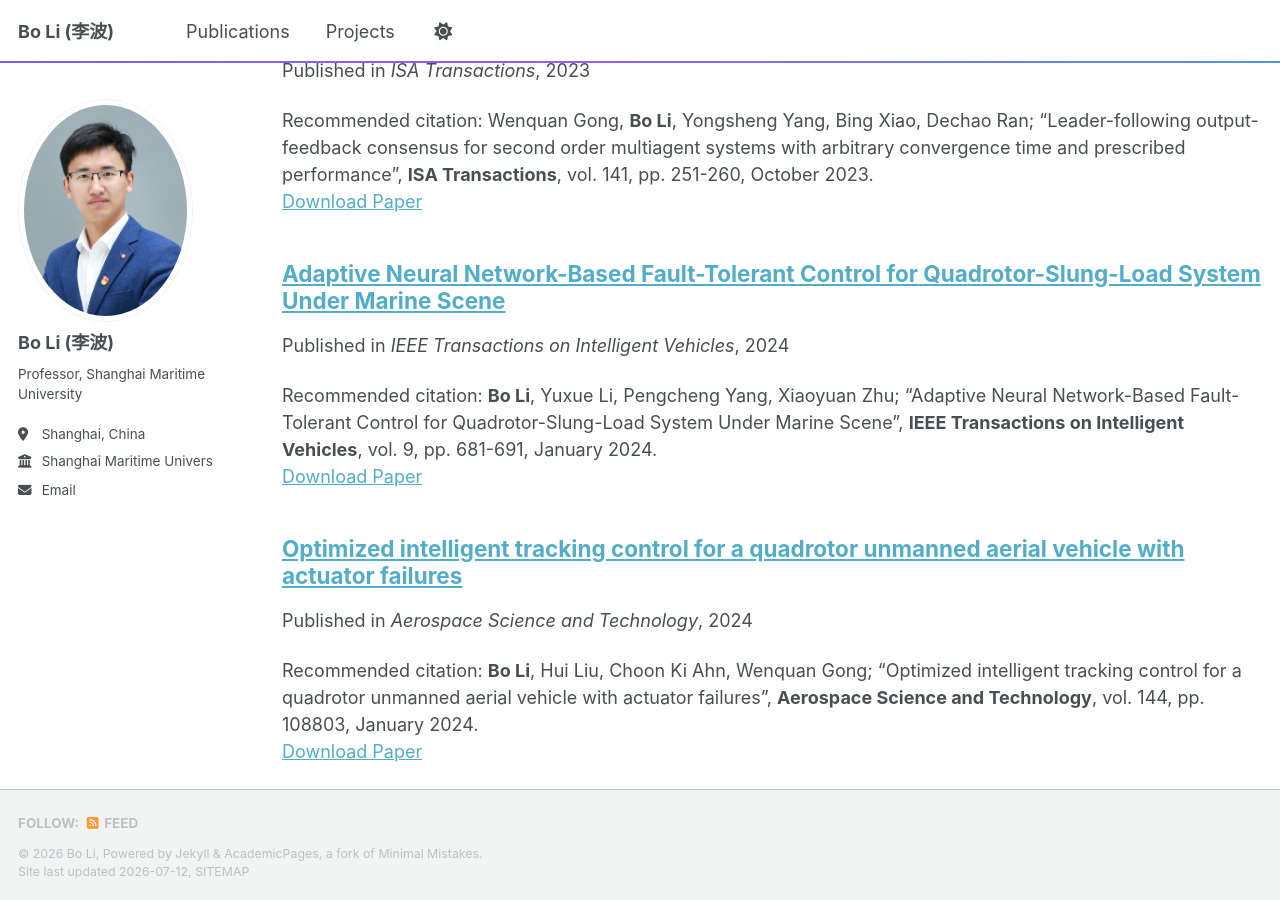
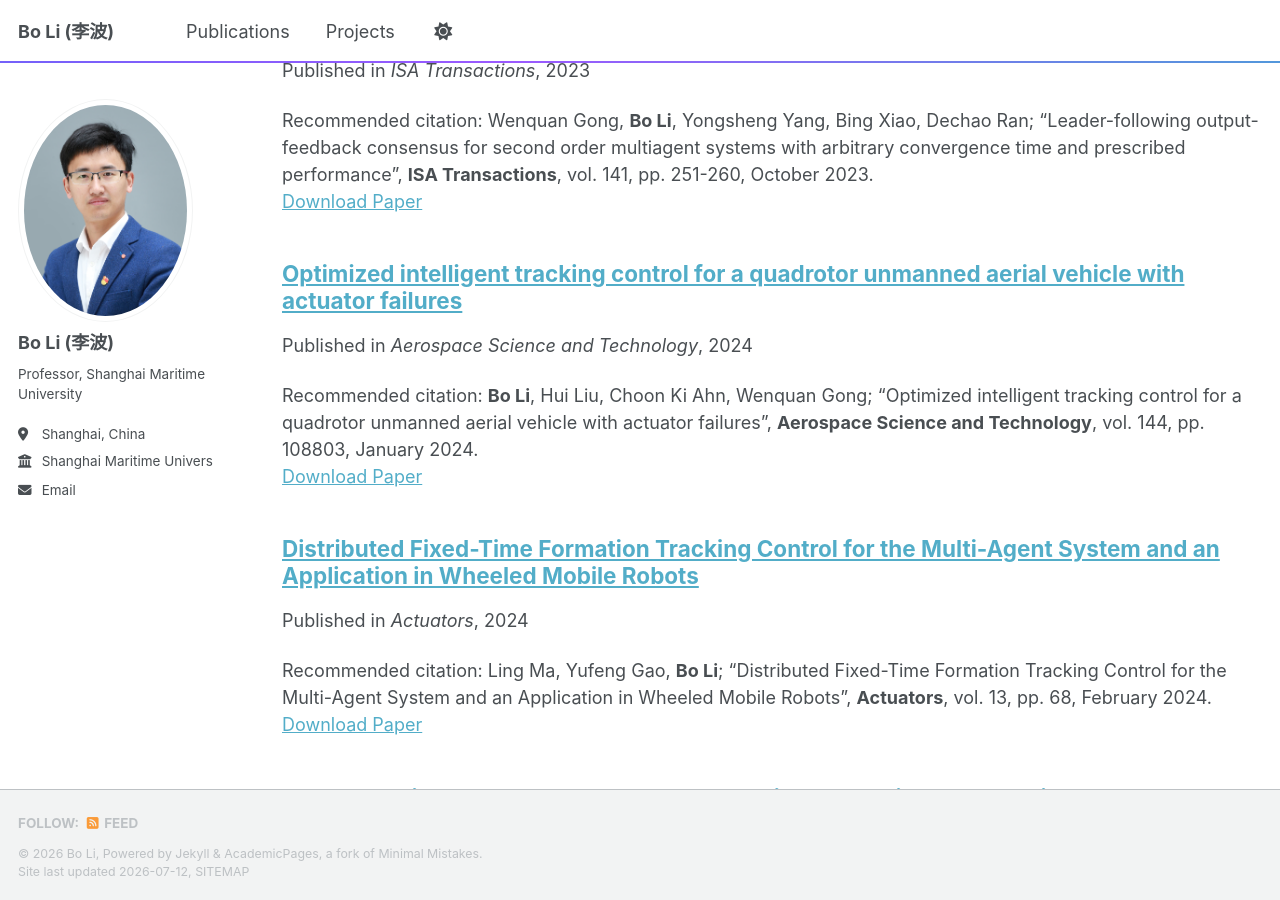
Before and after one commit to boli-smu/boli-smu.github.io, a Jekyll site: the page built from _pages/collection-archive.html, in a window 1280 px wide and 900 px high, scrolled down 12938 px. Built offline with Jekyll 4.4.1, drawn with Linux system fonts in a browser that asks for light colours; a style sheet for code colours, icons or effects is not loaded.

Commit message:
Remove mis-attributed TIV paper (different Bo Li at SMU); counts -> 49

```diff
--- a/_publications/2024-01-01-manu-adaptive-neural-network-based-fault-tolerant-control-fo.md
+++ /dev/null
@@ -1,10 +0,0 @@
----
-title: "Adaptive Neural Network-Based Fault-Tolerant Control for Quadrotor-Slung-Load System Under Marine Scene"
-collection: publications
-category: manuscripts
-permalink: /publication/2024-01-01-manu-adaptive-neural-network-based-fault-tolerant-control-fo
-date: 2024-01-01
-venue: "IEEE Transactions on Intelligent Vehicles"
-paperurl: https://doi.org/10.1109/TIV.2023.3333888
-citation: "<b>Bo Li</b>, Yuxue Li, Pengcheng Yang, Xiaoyuan Zhu; “Adaptive Neural Network-Based Fault-Tolerant Control for Quadrotor-Slung-Load System Under Marine Scene”, <b>IEEE Transactions on Intelligent Vehicles</b>, vol. 9, pp. 681-691, January 2024."
----
```
Also changed, not shown: _pages/about.md (+2 -2 lines).
